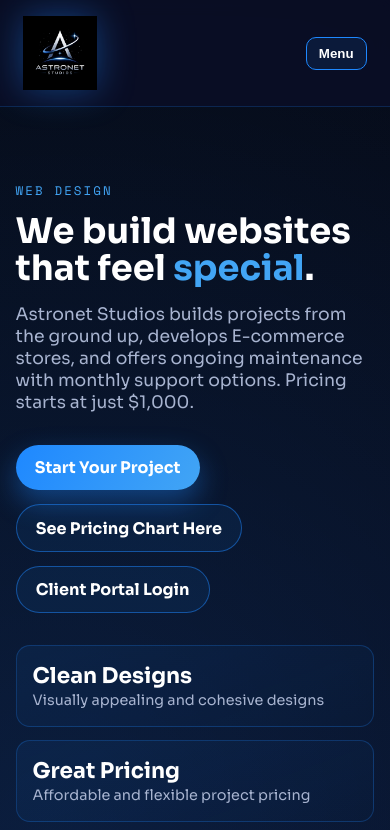
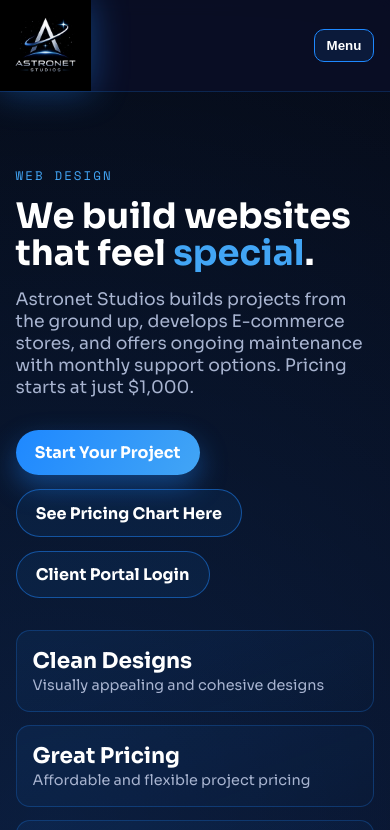
Before and after one commit to Astronet-Studios/Astronet-Studios, a website: page Client/index.html in a window 390 px wide. Shown: the top 830 px of the page. Drawn offline with nearby package versions, Linux system fonts and the light colour scheme.

Commit message:
logo fix

```diff
--- a/Client/styles.css
+++ b/Client/styles.css
@@ -106,24 +106,26 @@ body {
   top: 0;
   z-index: 20;
   display: flex;
+  height: 112px;
   align-items: center;
   justify-content: space-between;
   gap: 1rem;
-  padding: 1rem 6vw;
+  padding: 0 6vw 0 0;
   backdrop-filter: blur(8px);
   background: rgba(10, 14, 39, 0.8);
   border-bottom: 1px solid rgba(30, 136, 255, 0.2);
 }
 
 .brand {
-  display: inline-flex;
+  display: flex;
+  height: 100%;
   align-items: center;
   text-decoration: none;
   color: var(--ink);
 }
 
 .brand-logo {
-  height: 88px;
+  height: 100%;
   width: auto;
   display: block;
   filter: drop-shadow(0 0 18px rgba(30, 136, 255, 0.4));
@@ -805,8 +807,9 @@ main {
     display: inline-flex;
   }
 
-  .brand-logo {
-    height: 74px;
+  .site-header {
+    height: 92px;
+    padding-right: 4vw;
   }
 
   .pricing-table-wrap {
```
